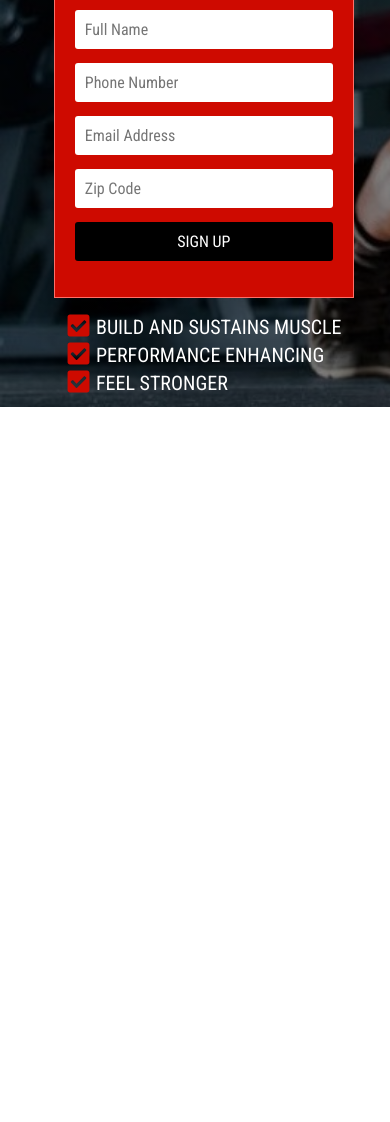
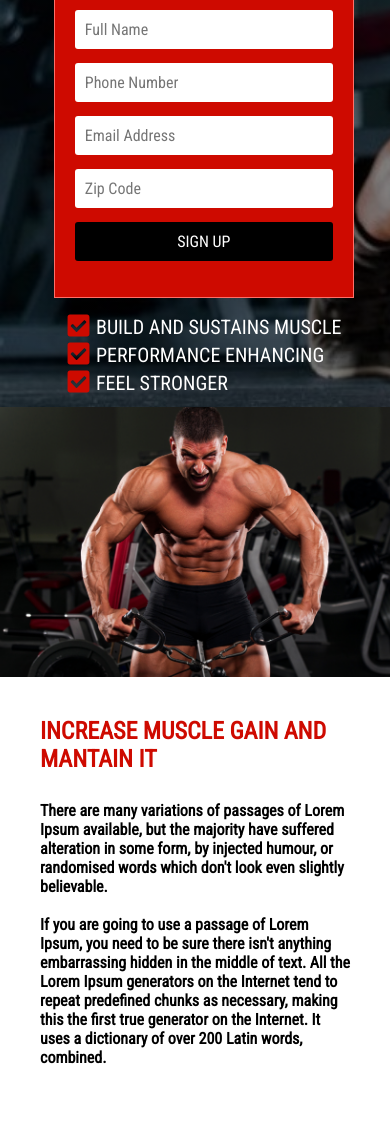
Before and after one commit to deigo-lps/Aprendendo-Gatsby, a Gatsby site: page / in a window 390 px wide. Shown: the part 362-1484 px from the top of the page. Before the commit the page ends 844 px from the top, so only its background shows below. Built offline with nearby package versions, Linux system fonts and the light colour scheme; Gatsby itself is replaced by a stand-in of ours.

Commit message:
Criando IncreaseMuscle

```diff
--- /dev/null
+++ b/src/components/IncreaseMuscle/index.js
@@ -0,0 +1,27 @@
+import React from 'react';
+import imagem2 from '../../images/img2.jpg';
+import imagem6 from '../../images/img6.jpg';
+export default function IncreaseMuscle(props){
+  if(props.op=='1'){
+  return(
+    <section class="increase_muscle" id="increase_muscle1">
+      <img src={imagem2} alt="puxando ferro mt fodamente."/>
+      <section class="texto"id="increase_txt1">
+        <h2>INCREASE MUSCLE GAIN AND MANTAIN IT <br/><br/></h2>
+        <p>There are many variations of passages of Lorem Ipsum available, but the majority have suffered alteration in some form, by injected humour, or randomised words which don't look even slightly believable.<br/><br/> If you are going to use a passage of Lorem Ipsum, you need to be sure there isn't anything embarrassing hidden in the middle of text. All the Lorem Ipsum generators on the Internet tend to repeat predefined chunks as necessary, making this the first true generator on the Internet. It uses a dictionary of over 200 Latin words, combined.</p>
+      </section>
+    </section>
+  )
+  }
+  else {
+    return(
+      <section class="increase_muscle" id="increase_muscle2">
+      <section class="texto"id="increase_txt2">
+        <h2>INCREASE MUSCLE GAIN AND MANTAIN IT <br/><br/></h2>
+        <p>There are many variations of passages of Lorem Ipsum available, but the majority have suffered alteration in some form, by injected humour, or randomised words which don't look even slightly believable.<br/><br/> If you are going to use a passage of Lorem Ipsum, you need to be sure there isn't anything embarrassing hidden in the middle of text. All the Lorem Ipsum generators on the Internet tend to repeat predefined chunks as necessary, making this the first true generator on the Internet. It uses a dictionary of over 200 Latin words, combined.</p>
+      </section>
+      <img src={imagem6} alt="puxando ferro mt fodamente."/>
+    </section>
+    )
+  }
+}
--- /dev/null
+++ b/src/css/increasemuscle.scss
@@ -0,0 +1,40 @@
+.increase_muscle{
+  display: flex;
+  height: 450px;
+  justify-content: space-around;
+  margin:0 80px;
+  img{
+    object-fit: cover;
+    width: 600px;
+  }
+  .texto{
+    margin-top:70px;
+    font-weight: bold;
+    h2{
+      color:$red;
+      font-size:1.5rem;
+    }
+  }
+  #increase_txt1{
+    margin-left:40px
+  }
+  #increase_txt2{
+    margin-right:40px
+  }
+}
+@media(max-width: 1080px){
+  .increase_muscle{
+    margin: 0;
+    flex-direction: column;
+    height: 700px;
+    align-items: center;
+    img{
+      overflow:hidden;
+      height: 500px;
+      width: 100%;
+    }
+    .texto{
+      margin:40px;
+    }
+  }
+}
--- a/src/css/main.scss
+++ b/src/css/main.scss
@@ -2,3 +2,4 @@ $red: #ce0a00;
 @import'reset';
 @import'navbar';
 @import'header';
+@import'increasemuscle';
--- a/src/pages/index.js
+++ b/src/pages/index.js
@@ -1,11 +1,14 @@
 import * as React from 'react';
 import Header from '../components/Header';
+import IncreaseMuscle from '../components/IncreaseMuscle';
 import '../css/main.scss'
 // markup
 export default function Index() {
   return (
     <main>
      <Header></Header>
+     <IncreaseMuscle op='1'></IncreaseMuscle>
+     <IncreaseMuscle></IncreaseMuscle>
     </main>
   );
 }
```
